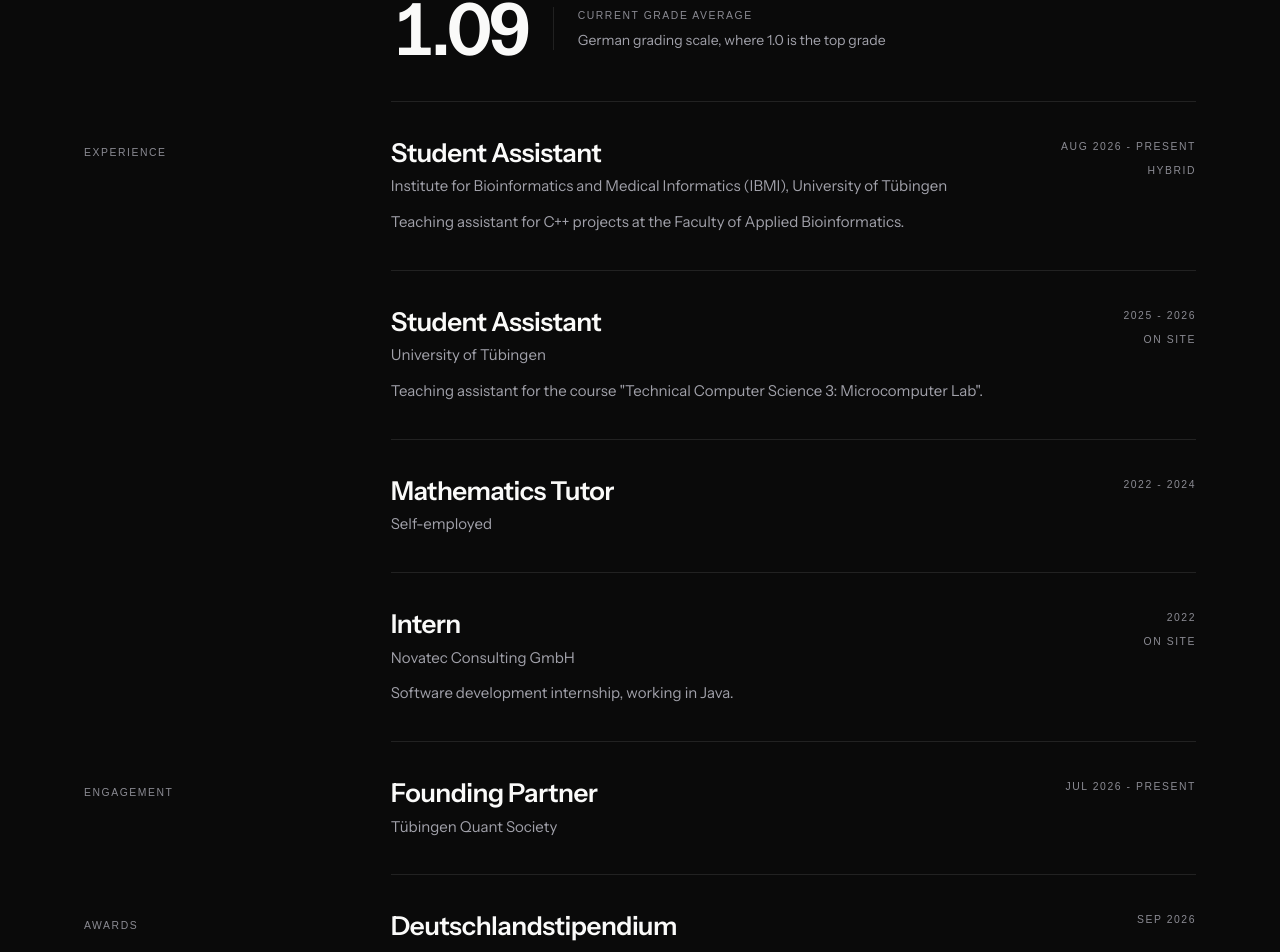
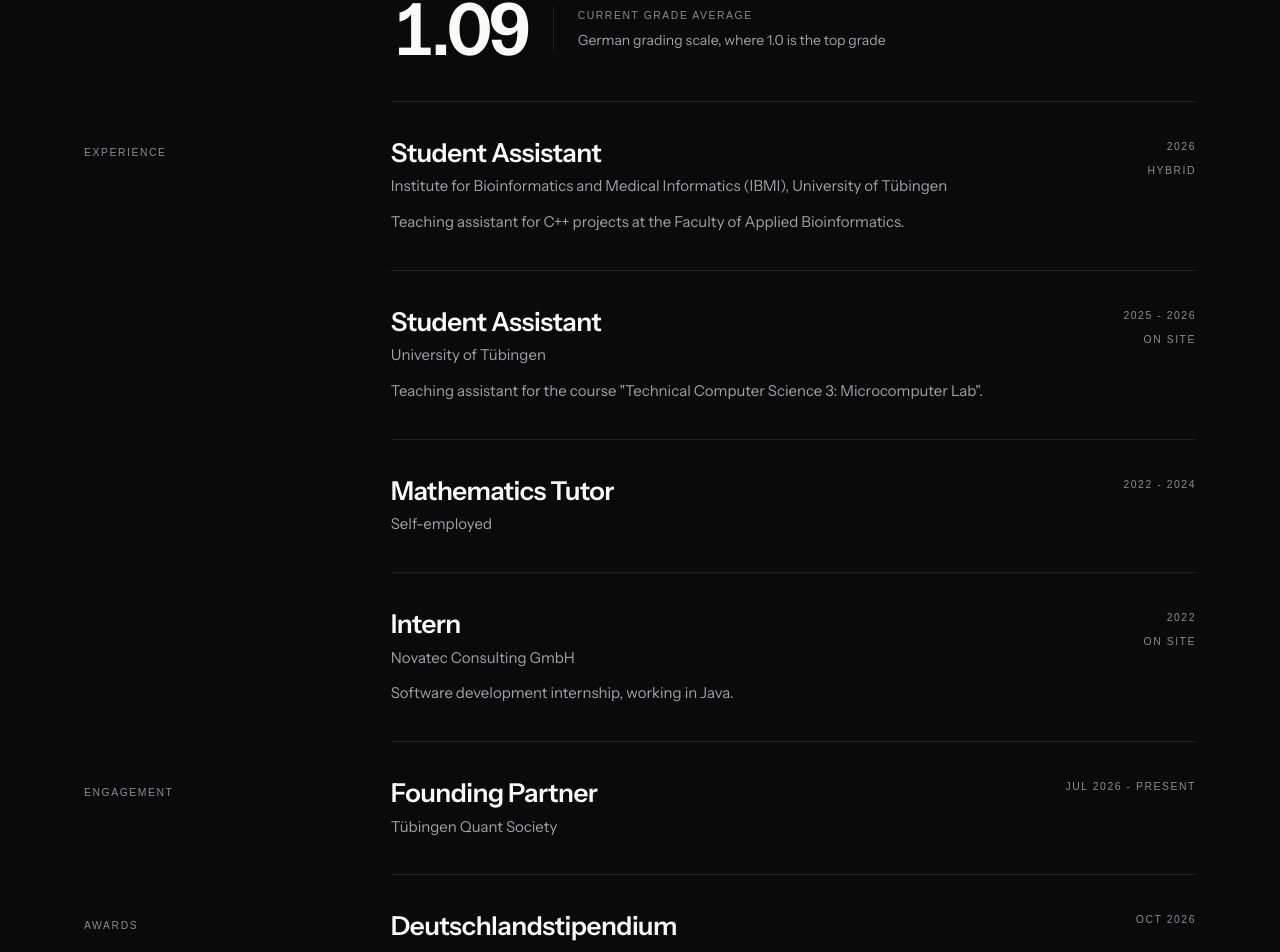
Before and after one commit to ArminBurkhardt/website, a Next.js app: page /en in a window 1280 px wide. Shown: the part 2837-3789 px from the top of the page. Built offline with nearby package versions, Linux system fonts and the light colour scheme; a web font is replaced by a local one.

Commit message:
fix: wrong dates

```diff
--- a/src/content/cv.ts
+++ b/src/content/cv.ts
@@ -26,14 +26,14 @@ export const cv: readonly CvEntry[] = [
     de: {
       title: `Studentische Hilfskraft`,
       org: `Interfakultäres Institut für Biomedizinische Informatik (IBMI), Universität Tübingen`,
-      period: `Aug. 2026 - heute`,
+      period: `2026`,
       mode: `Hybrid`,
       detail: `Betreuung von C++-Projekten in der Angewandten Bioinformatik.`,
     },
     en: {
       title: `Student Assistant`,
       org: `Institute for Bioinformatics and Medical Informatics (IBMI), University of Tübingen`,
-      period: `Aug 2026 - present`,
+      period: `2026`,
       mode: `Hybrid`,
       detail: `Teaching assistant for C++ projects at the Faculty of Applied Bioinformatics.`,
     },
@@ -108,13 +108,13 @@ export const cv: readonly CvEntry[] = [
     de: {
       title: `Deutschlandstipendium`,
       org: `Universität Tübingen`,
-      period: `Sept. 2026`,
+      period: `Okt. 2026`,
       detail: `Leistungsstipendium für besonders begabte Studierende.`,
     },
     en: {
       title: `Deutschlandstipendium`,
       org: `University of Tübingen`,
-      period: `Sep 2026`,
+      period: `Oct 2026`,
       detail: `Merit-based national scholarship.`,
     },
   },
```
